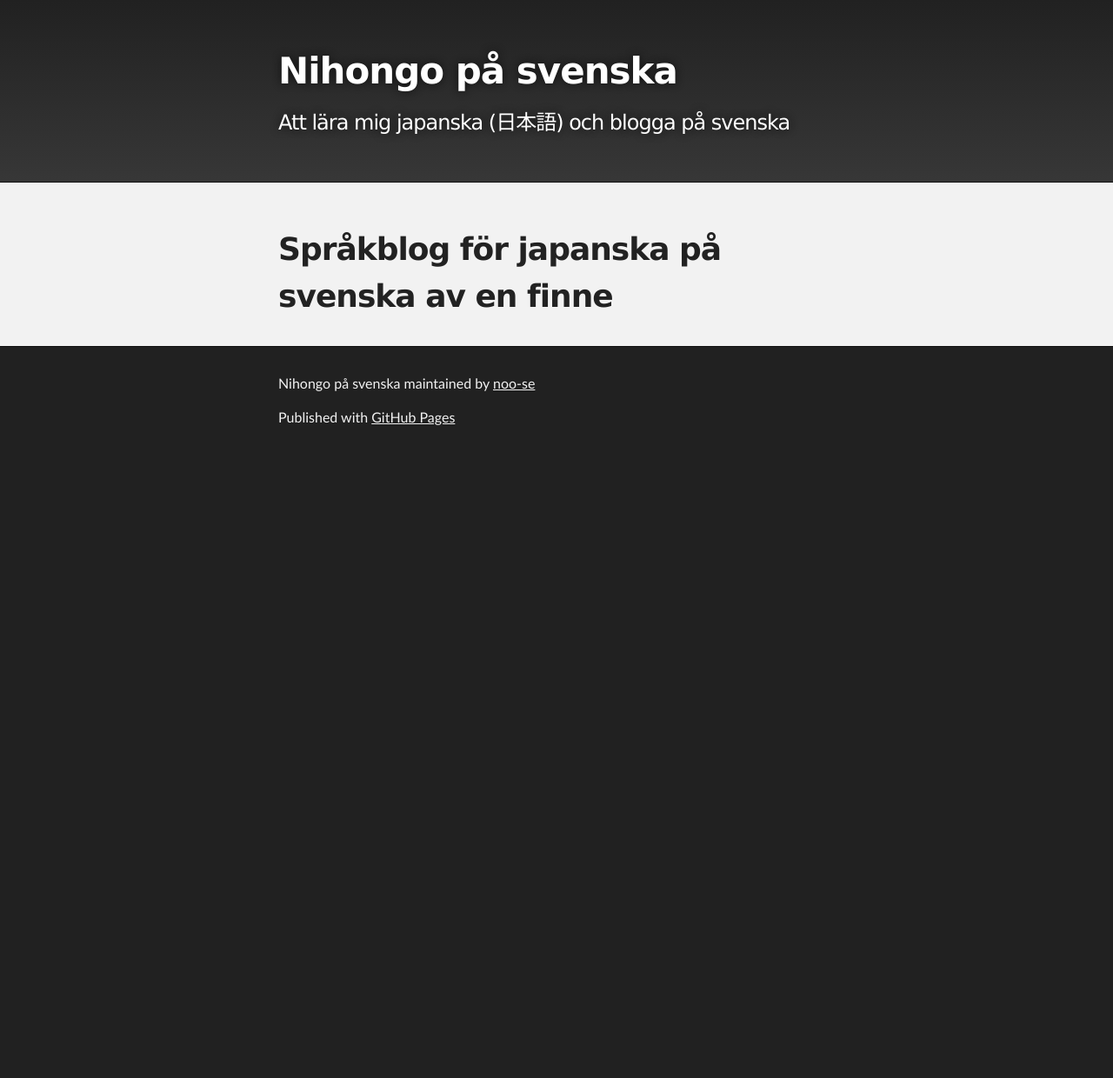
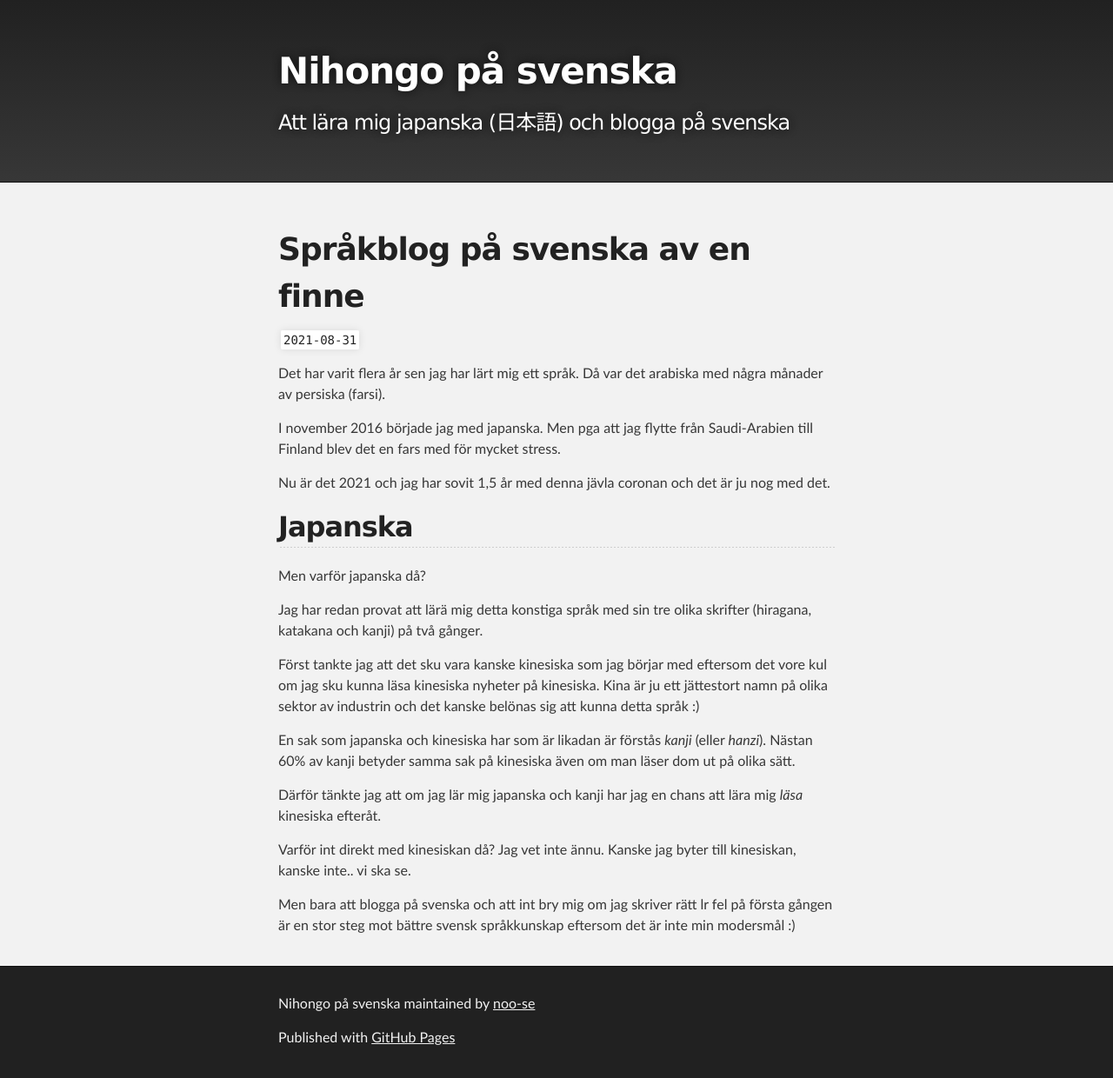
Before and after one commit to noo-se/language-blog, a Jekyll site: the page built from index.md, in a window 1280 px wide. Shown: the whole page at 87% size. Built offline with Jekyll 4.4.1, drawn with Linux system fonts in a browser that asks for light colours; our own code applies the rules of GitHub Pages for plain Markdown files; before the commit the page ends 900 px from its top, so only the background shows below that.

Commit message:
första bloggen

```diff
--- a/index.md
+++ b/index.md
@@ -2,4 +2,27 @@
 layout: default
 ---
 
-# Språkblog för japanska på svenska av en finne
+# Språkblog på svenska av en finne
+`2021-08-31`
+
+Det har varit flera år sen jag har lärt mig ett språk. Då var det arabiska med några månader av persiska (farsi).
+
+I november 2016 började jag med japanska. Men pga att jag flytte från Saudi-Arabien till Finland blev det en fars med för mycket stress.
+
+Nu är det 2021 och jag har sovit 1,5 år med denna jävla coronan och det är ju nog med det.
+
+## Japanska
+
+Men varför japanska då?
+
+Jag har redan provat att lärä mig detta konstiga språk med sin tre olika skrifter (hiragana, katakana och kanji) på två gånger.
+
+Först tankte jag att det sku vara kanske kinesiska som jag börjar med eftersom det vore kul om jag sku kunna läsa kinesiska nyheter på kinesiska. Kina är ju ett jättestort namn på olika sektor av industrin och det kanske belönas sig att kunna detta språk :)
+
+En sak som japanska och kinesiska har som är likadan är förstås *kanji* (eller *hanzi*). Nästan 60% av kanji betyder samma sak på kinesiska även om man läser dom ut på olika sätt.
+
+Därför tänkte jag att om jag lär mig japanska och kanji har jag en chans att lära mig *läsa* kinesiska efteråt.
+
+Varför int direkt med kinesiskan då? Jag vet inte ännu. Kanske jag byter till kinesiskan, kanske inte.. vi ska se.
+
+Men bara att blogga på svenska och att int bry mig om jag skriver rätt lr fel på första gången är en stor steg mot bättre svensk språkkunskap eftersom det är inte min modersmål :)
```
